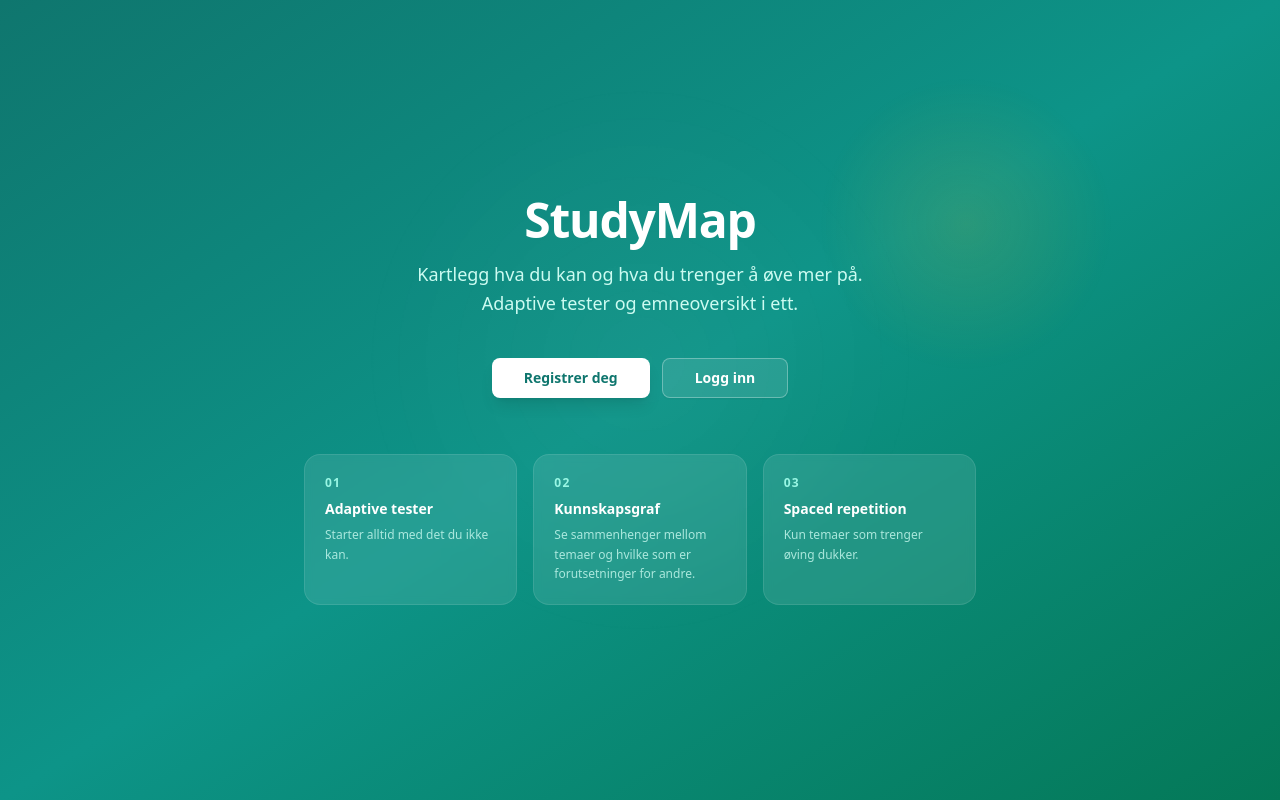
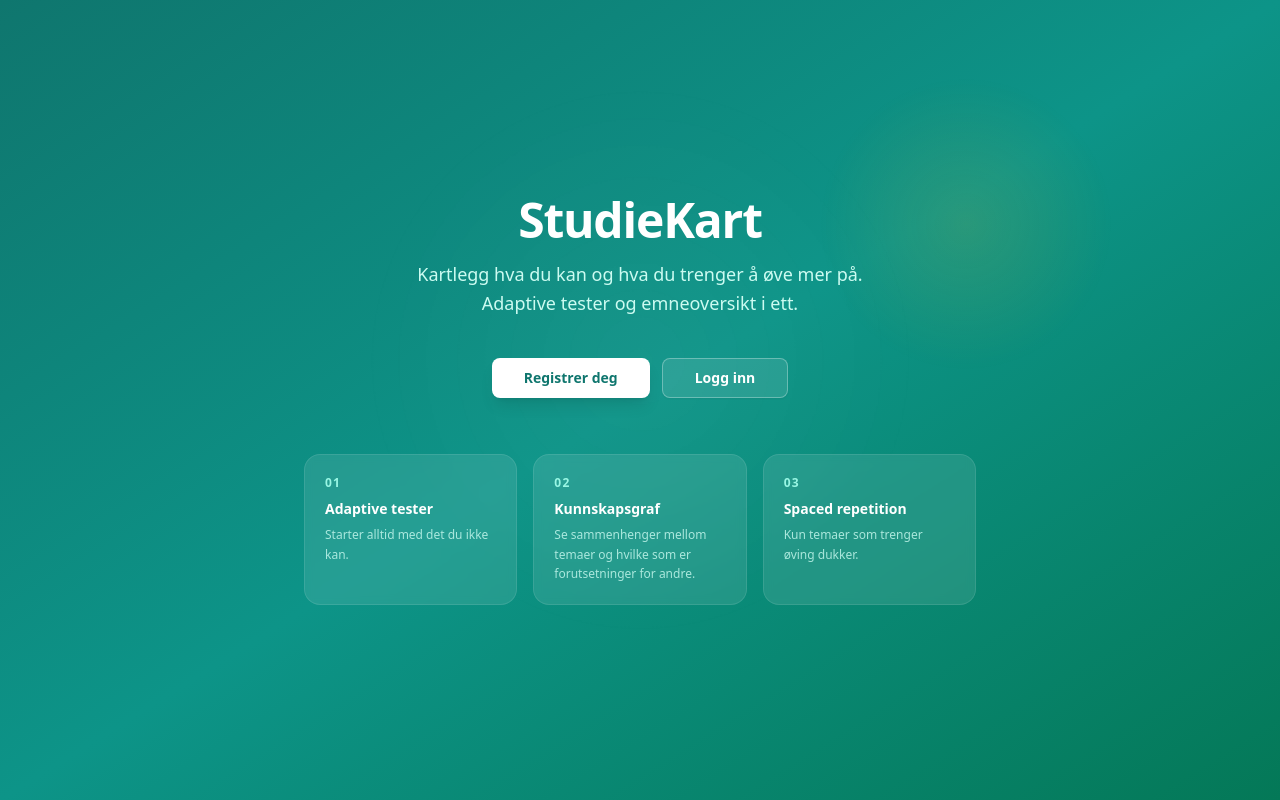
Before and after one commit to fredrikudengen/StudyMap, a React (Vite) app in the folder frontend/: page / in a window 1280 px wide. Built offline with nearby package versions, Linux system fonts and the light colour scheme; no server answers.

Commit message:
changed StudyMap to StudieKart

```diff
--- a/frontend/index.html
+++ b/frontend/index.html
@@ -3,7 +3,7 @@
   <head>
     <meta charset="UTF-8" />
     <meta name="viewport" content="width=device-width, initial-scale=1.0" />
-    <title>StudyMap</title>
+    <title>StudieKart</title>
   </head>
   <body>
     <div id="root"></div>
--- a/frontend/src/components/Navbar.jsx
+++ b/frontend/src/components/Navbar.jsx
@@ -10,7 +10,7 @@ export default function Navbar() {
         onClick={() => navigate('/dashboard')}
         className="text-lg font-bold text-primary tracking-tight hover:opacity-80 transition-opacity"
       >
-        StudyMap
+        StudieKart
       </button>
       <Button
         variant="ghost"
--- a/frontend/src/pages/LandingPage.jsx
+++ b/frontend/src/pages/LandingPage.jsx
@@ -43,7 +43,7 @@ export default function LandingPage() {
 
       {/* Hero */}
       <div className="relative text-center text-white max-w-lg mb-14">
-        <h1 className="text-5xl font-extrabold tracking-tight mb-4">StudyMap</h1>
+        <h1 className="text-5xl font-extrabold tracking-tight mb-4">StudieKart</h1>
         <p className="text-teal-100 text-lg leading-relaxed mb-10">
           Kartlegg hva du kan og hva du trenger å øve mer på.
           Adaptive tester og emneoversikt i ett.
```
Also changed, not shown: 1 other file (tests, documents, lock files or other folders).
